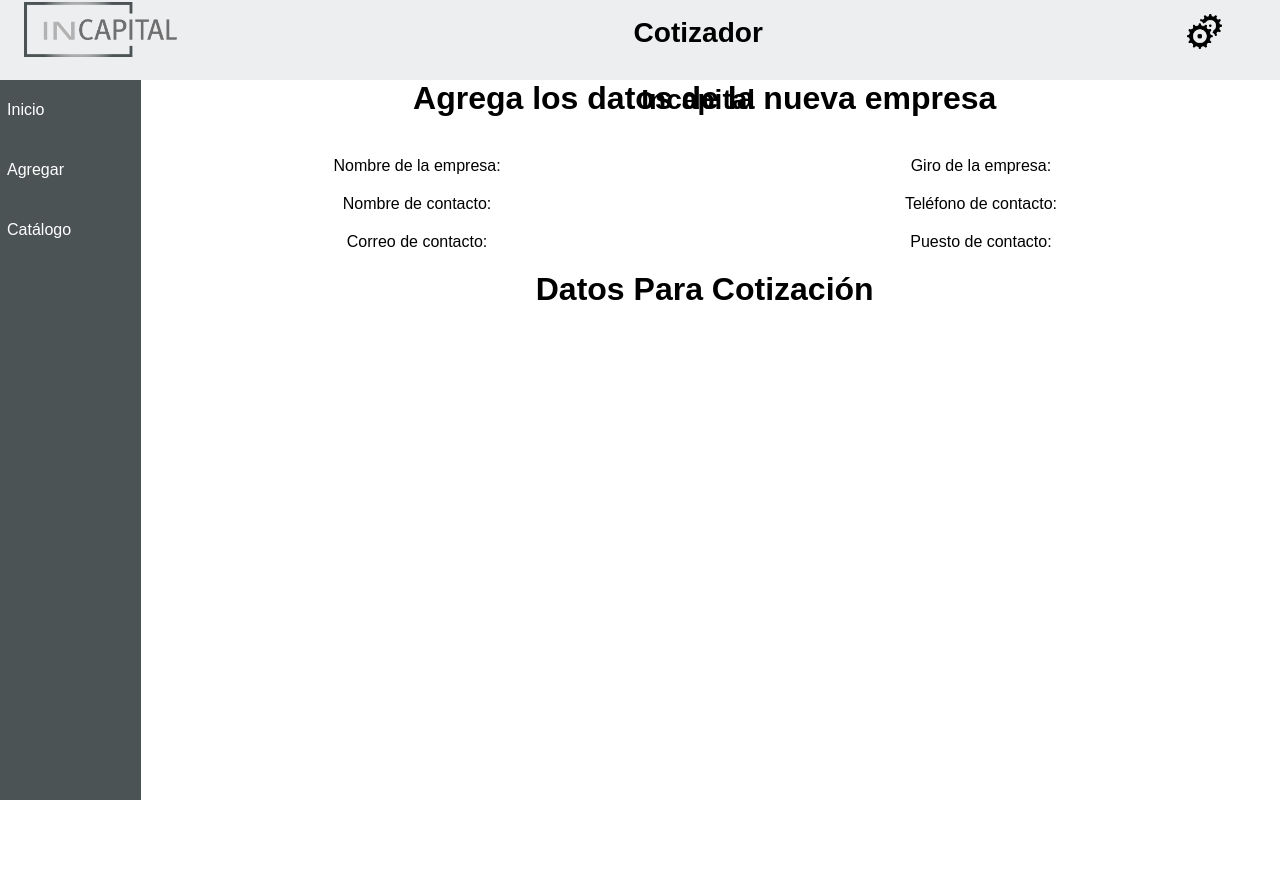
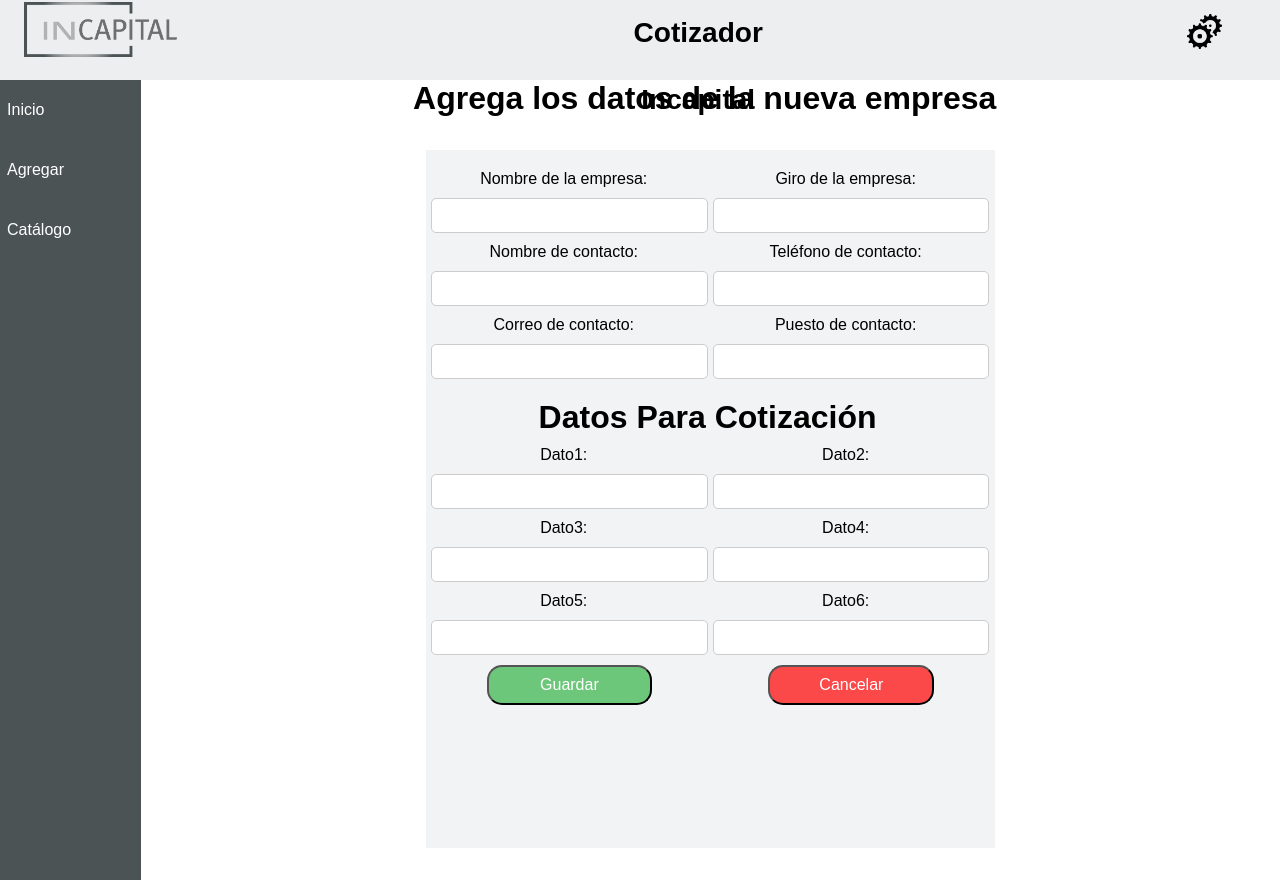
Before and after one commit to thepattj/cotizador, a PHP site: page /agregar.php in a window 1280 px wide. Before the commit the page ends 800 px from the top, so only its background shows below. Run offline with PHP 8.4, Linux system fonts and the light colour scheme.

Commit message:
parte 2 de el front

```diff
--- a/agregar.php
+++ b/agregar.php
@@ -3,16 +3,28 @@
 ?>
 	<div class="centro">
             <div class="div1"><H1>Agrega los datos de la nueva empresa</H1></div>
-      <div class="div1"></div>
+
+            <form id="formulariolta" onsubmit="return false">
                   <div class="div1"></div>
                   <div class="div1"></div>
                   <div class="div2">Nombre de la empresa: </div><div class="div2">Giro de la empresa:</div>
-      <div class="div2"> </div><div class="div2"> </div>
+                  <div class="div2" style="margin-left: 1%;"><input type="text" id="nombre"> </div><div class="div2"><input type="text" id="giro"> </div>
                   <div class="div2">Nombre de contacto: </div><div class="div2">Teléfono de contacto:</div>
-      <div class="div2"> </div><div class="div2"> </div>
+                  <div class="div2" style="margin-left: 1%;"><input type="text" id="nombrec"> </div><div class="div2"><input type="text" id="telefono"> </div>
                   <div class="div2">Correo de contacto: </div><div class="div2">Puesto de contacto:</div>
+                  <div class="div2" style="margin-left: 1%;"><input type="text" id="correo"> </div><div class="div2"><input type="text" id="puesto"> </div>
                   <div class="div1"></div>
                   <div class="div1"><H1>Datos Para Cotización</H1></div>
+                  <div class="div2">Dato1: </div><div class="div2">Dato2:</div>
+                  <div class="div2" style="margin-left: 1%;"><input type="text" id="nombre"> </div><div class="div2"><input type="text" id="giro"> </div>
+                  <div class="div2">Dato3: </div><div class="div2">Dato4:</div>
+                  <div class="div2" style="margin-left: 1%;"><input type="text" id="nombre"> </div><div class="div2"><input type="text" id="giro"> </div>
+                  <div class="div2">Dato5: </div><div class="div2">Dato6:</div>
+                  <div class="div2" style="margin-left: 1%;"><input type="text" id="nombre"> </div><div class="div2"><input type="text" id="giro"></div>
+                  <div class="div2" style="margin-left: 1%;"><button onclick="guardarform" style="background: rgba(54,181,73,.7)">Guardar</button></div><div class="div2"><button onclick="limpiarform" style="background: rgba(255,0,0,.7)">Cancelar</button> </div>
+            </form>
+
+            <div class="div1"></div>
     </div>
 
 
--- a/css/estilo.css
+++ b/css/estilo.css
@@ -22,7 +22,8 @@
 .div30,
 .div80,
 .div65,
-.div45 {
+.div45,
+.div35 {
     float: left;
     margin-right: 1%;
     margin-bottom: 10px;
@@ -45,8 +46,9 @@
 .div11 { width: 9%; }
 .div12 { width: 8.25%; }
 .div30 { width: 31.5%; }
+.div35 { width: 34.5%; }
 .div80 { width: 79%; }
-.div65 { width: 65%; }
+.div65 { width: 63.5%; }
 .div45 { width: 44.5%; }
 
 .contenido{
@@ -67,6 +69,8 @@
     line-height: 50pt;
     font-size: 1.5em;
 }
+
+
 /*===============BUTTONS================*/
 
 button {
@@ -162,7 +166,7 @@ option {
 
  .menulateral{
     width: 11%;
-    height: 90%;
+    height: 100%;
     float: left;
     position: relative;
     background: rgba(76,83,85,1);
@@ -198,3 +202,26 @@ option {
     margin-left: 10%;
     margin-top: 10%;
 }
+
+
+/*===================AGREGAR================*/
+
+#formulariolta{
+    width: 50%;
+    height: 97%;
+    position: relative;
+    float: left;
+    margin-left: 25%;
+    margin-top: 2%;
+    background: rgba(236,238,239,.7)
+}
+
+#formulariobusq{
+    width: 65%;
+    height: 13%;
+    position: relative;
+    float: left;
+    margin-left: 15%;
+    margin-top: 2%;
+    background: rgba(236,238,239,.5)
+}
--- a/index.php
+++ b/index.php
@@ -10,9 +10,9 @@
 <body>
 	<div class="contenido">
 		<div class="nav">
+			<div class="div30"><img src="img/logo.png" style="height: 99%; width:38%; margin-left:-50%; margin-top:.5%;"></div>
+			<div class="div30">Cotizador Incapital</div>
 			<div class="div30"></div>
-			<div class="div30">Cotizador Incapital</div>
-			<div class="div30"><img src="img/logo.png"> </div>
 		</div>
 		<div class="formulario">
 			<form class="cont-form" onsubmit="return false" class="riz" id="formulario">
```
Also changed, not shown: buscar.php (+10 -5 lines), img/delete.png (added), img/deletem.png (added), img/search.png (added), img/searchm.png (added), img/update.png (added), img/updatem.png (added), img/view.png (added), img/viewm.png (added), up.php (line endings or trailing spaces). Lines whose indentation alone changed are shown as unchanged.
